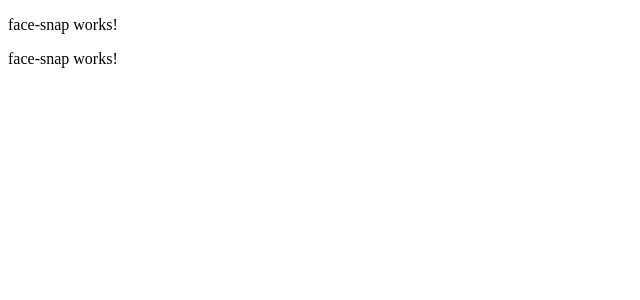
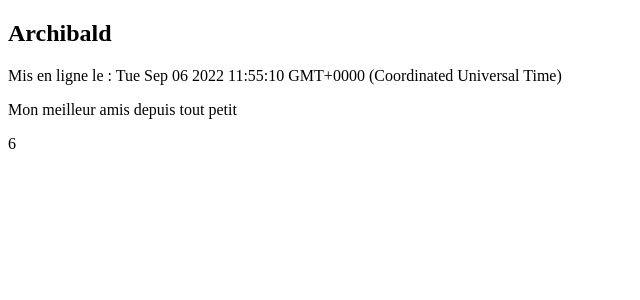
Before and after one commit to TOUFIK-Taha98/angular-first-app, an Angular app: page / in a window 1280 px wide. Shown: the top 300 px of the page, without its empty margins (0-640 px from the left). Built offline with nearby package versions, Linux system fonts and the light colour scheme.

Commit message:
Affichez du contenu avec la string interpolation

```diff
--- a/src/app/app.component.html
+++ b/src/app/app.component.html
@@ -1,2 +1 @@
 <app-face-snap></app-face-snap>
-<app-face-snap></app-face-snap>
--- a/src/app/face-snap/face-snap.component.html
+++ b/src/app/face-snap/face-snap.component.html
@@ -1 +1,4 @@
-<p>face-snap works!</p>
+<h2> {{ title }}</h2>
+<p>Mis en ligne le : {{ createdDate }}</p>
+<p> {{ description }}</p>
+<p>{{ snaps }} </p>
```
